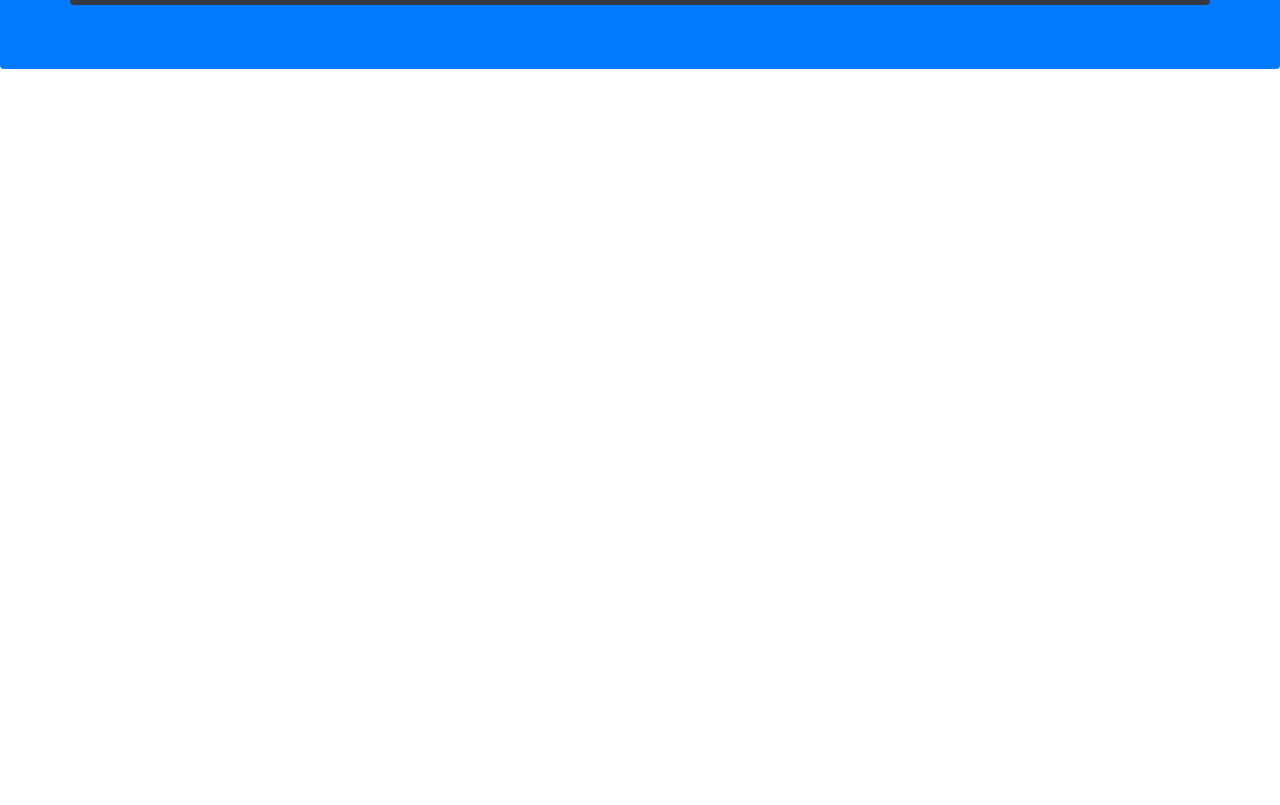
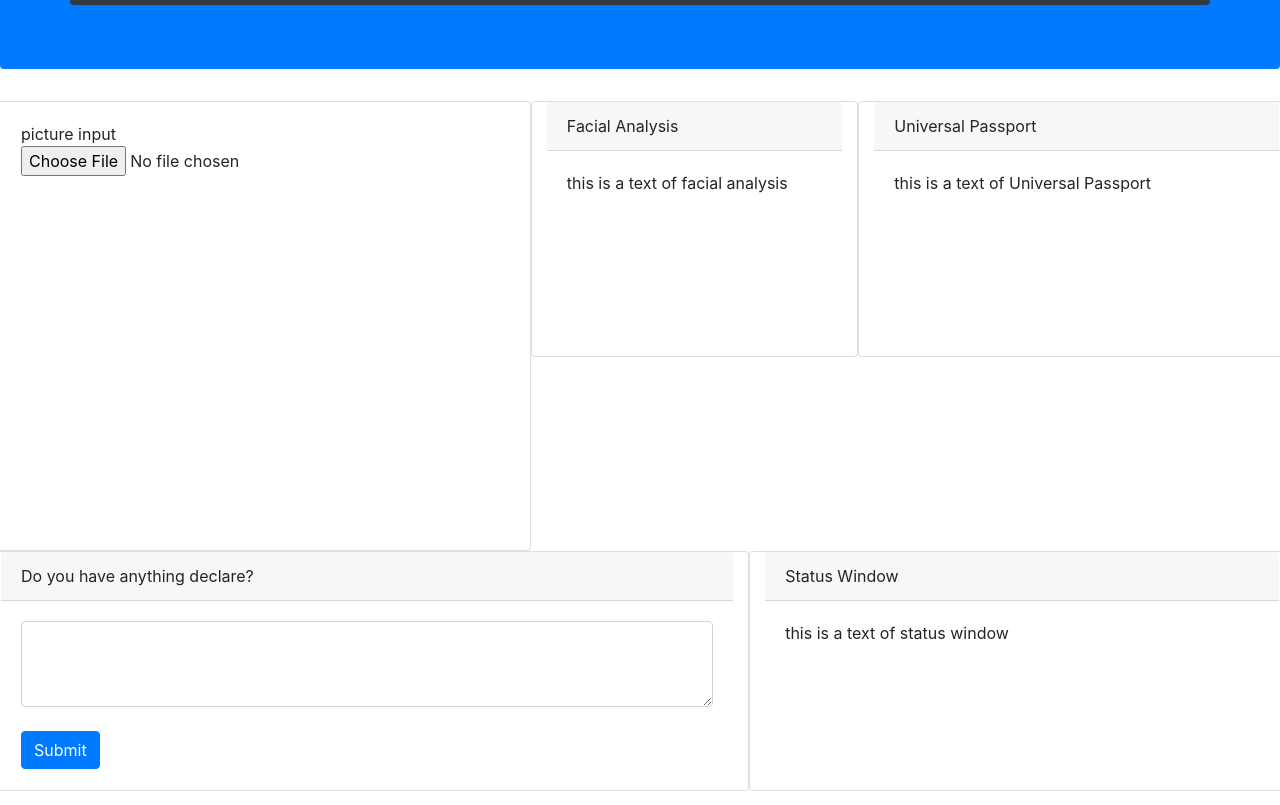
Before and after one commit to dsmathews/project1, a plain HTML site: page index.html in a window 1280 px wide. Shown: the part 376-1181 px from the top of the page. Before the commit the page ends 800 px from the top, so only its background shows below. Drawn offline with nearby package versions, Linux system fonts and the light colour scheme; no server answers.

Commit message:
update of index file

```diff
--- a/index.html
+++ b/index.html
@@ -32,10 +32,68 @@
             </div>
         </div>
     </header>
-    <div id="warped">
+    <div class="row">
+        <div class="card col-md-5">
+            <div class="card-body" style="height:28rem;">
+                picture input
+                <input type="file" class="form-control-file" id="pictureInput">
+            </div>
+        </div>
+        <div class="card col-md-3" style="height:16rem;">
+            <div class="card-header">
+                Facial Analysis
+            </div>
+            <div class="card-body" id="facialAnalysis">
+                this
+                is
+                a text
+                of
+                facial analysis
+            </div>
+        </div>
+        <div class="card col-md-4" style="height:16rem;">
+            <div class="card-header">
+                Universal Passport
+            </div>
+            <div class="card-body" id="statusWindow">
+                this
+                is
+                a text
+                of
+                Universal Passport
+            </div>
+        </div>
+    </div>
+    <div class="row">
+        <div class="col-md-7 card" style="height:15rem;">
+            <div class="card-header">
+                Do you have anything declare?
+            </div>
+            <div class="card-body">
+                <div class="form-group">
+                    <textarea class="form-control" id="userDeclare" rows="3"></textarea>
+                    <br>
+                    <button type="submit" class="btn btn-primary">Submit</button>
+                </div>
+            </div>
+        </div>
+        <div class="card col-md-5 float-sm-right" style="height:15rem;">
 
+            <div class="card-header">
+                Status Window
+            </div>
 
+            <div class="card-body" id="statusWindow">
+                this
+                is
+                a text
+                of
+                status window
+            </div>
 
+        </div><br>
+
+    </div>
     </div>
     <script src="https://code.jquery.com/jquery-3.3.1.slim.min.js" integrity="sha384-q8i/X+965DzO0rT7abK41JStQIAqVgRVzpbzo5smXKp4YfRvH+8abtTE1Pi6jizo"
         crossorigin="anonymous"></script>
```
Also changed, not shown: mayacode.html (added, +131 -0 lines).
